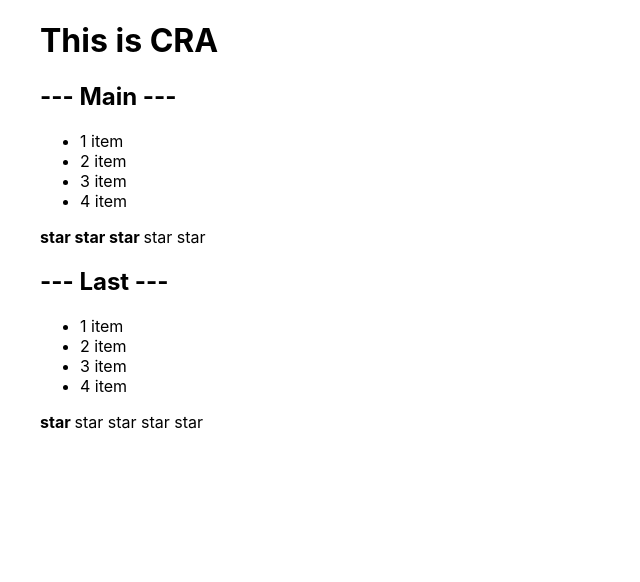
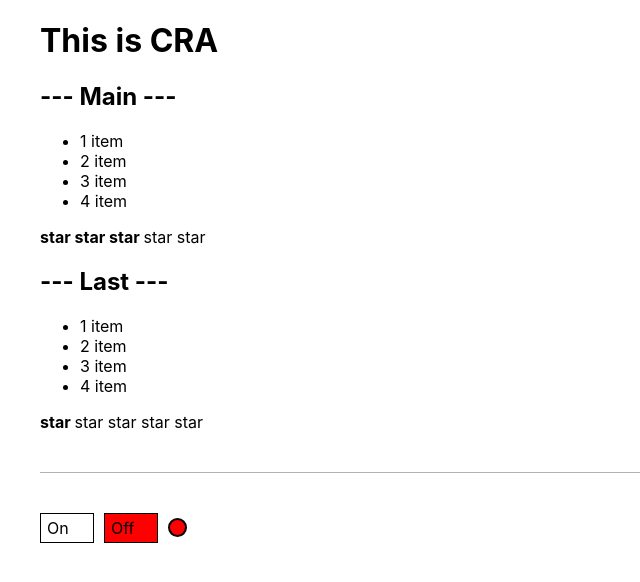
Before and after one commit to vladnen97/react-kabzda-kak-prosto, a React (Create React App) app: page / in a window 1280 px wide. Shown: the top 582 px of the page, without its empty margins (0-640 px from the left). Built offline with nearby package versions, Linux system fonts and the light colour scheme.

Commit message:
import component 'OnOff'

```diff
--- a/src/App.tsx
+++ b/src/App.tsx
@@ -1,6 +1,7 @@
 import React from 'react';
 import './App.css';
 import Accordion from "./components/Accordion/Accordion";
+import {OnOff} from './components/OnOff/OnOff';
 
 function App() {
     return (
@@ -8,6 +9,8 @@
             <PageTitle title={"This is CRA"}/>
             <Accordion titleName={"Main"} stars={3}/>
             <Accordion titleName={"Last"} collapsed={false} stars={1}/>
+
+            <OnOff />
         </div>
     );
 }
```
